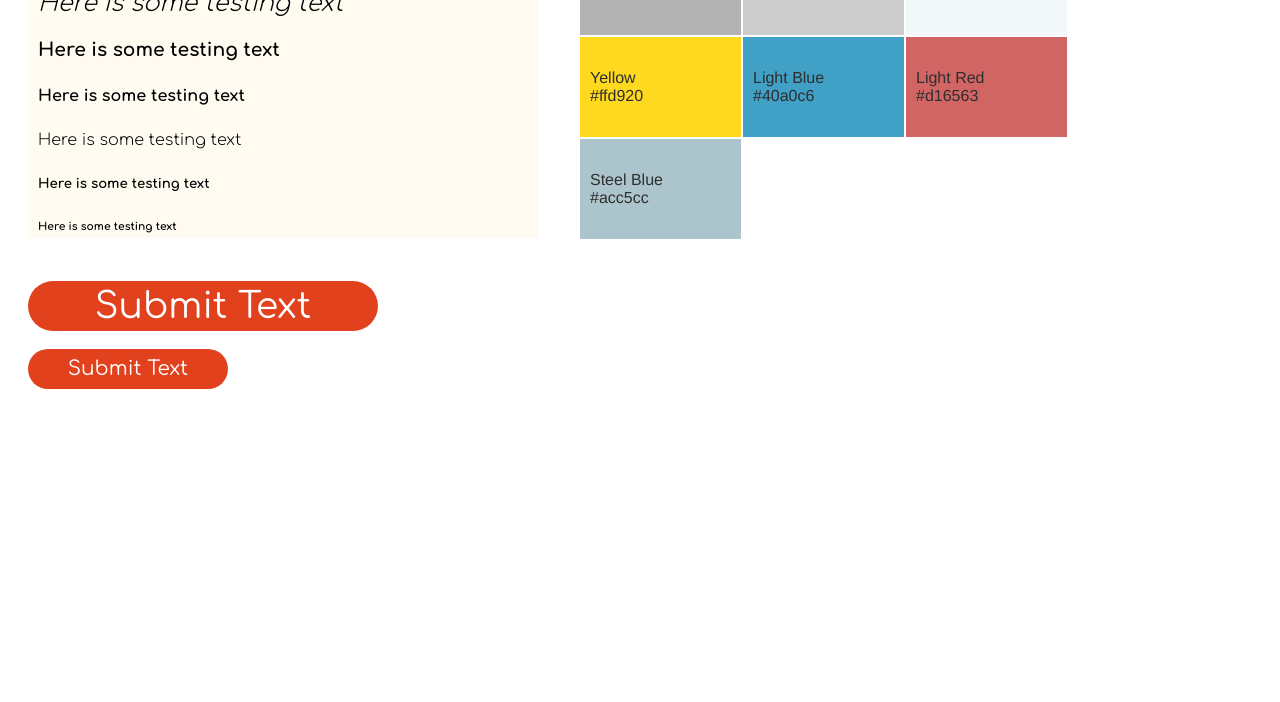
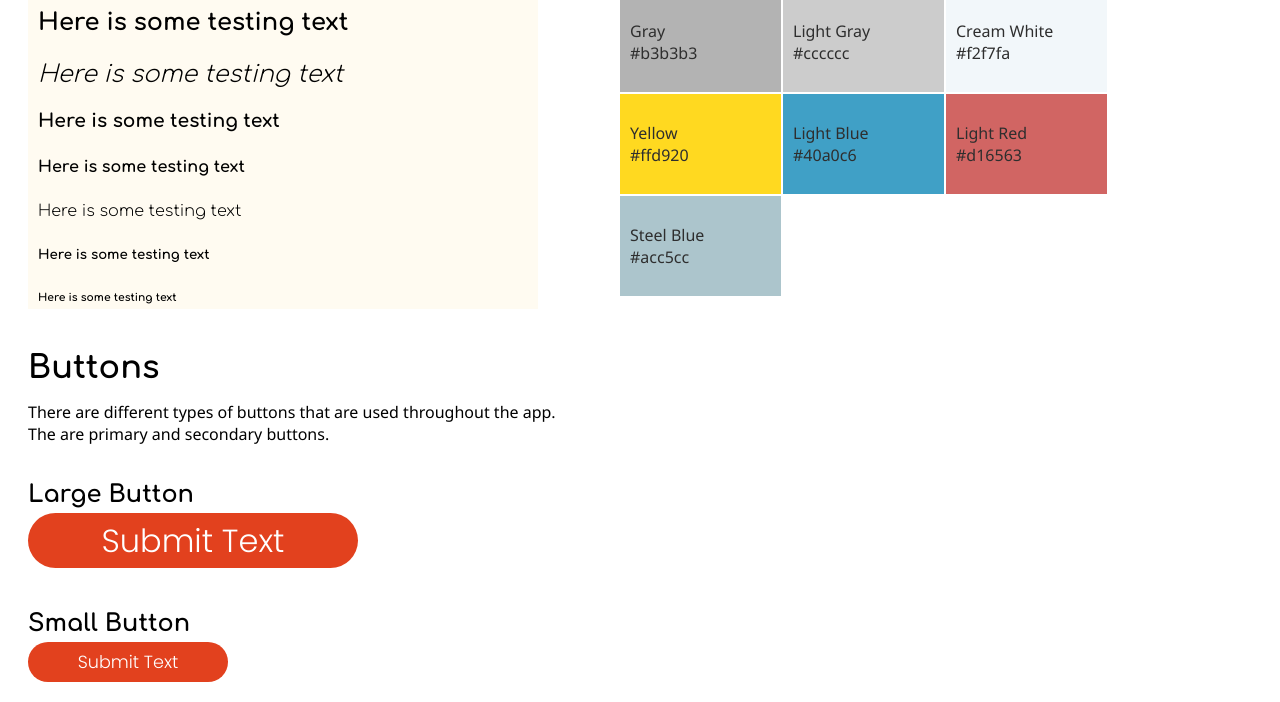
Before and after one commit to Adespinoza/outofpocket, a plain HTML site: page style_guide.html in a window 1280 px wide. Shown: the part 356-1058 px from the top of the page. Before the commit the page ends 800 px from the top, so only its background shows below. Drawn offline with Linux system fonts and the light colour scheme.

Commit message:
Changed a few things around buttons and included transitions

```diff
--- a/style_guide.html
+++ b/style_guide.html
@@ -2,12 +2,12 @@
 <html>
 <head>
   <title>Style Guide</title>
-  <!-- <link href="https://fonts.googleapis.com/css?family=Poppins|Noto+Sans|Poiret+One|Comfortaa|Josefin+Slab" rel="stylesheet"> -->
+  <link href="https://fonts.googleapis.com/css?family=Poppins:300|Noto+Sans|Poiret+One|Comfortaa|Josefin+Slab" rel="stylesheet">
   <link href="https://fonts.googleapis.com/css?family=Comfortaa:300,400,700|Noto+Sans:400,700" rel="stylesheet">
 </head>
 <style>
   html, body {
-    font-family: 'Helvetica Neue', serif;
+    font-family: 'Noto Sans', 'Helvetica Neue', serif;
   }
   h1, h2, h3, h4, h5, h6 {
     margin-bottom: 5px;
@@ -75,28 +75,34 @@
     width: 100%;
   }
   .item {
+    width: 550px;
     margin: 20px;
   }
+  .primary {
+    border: none;
+    cursor: pointer;
+    outline: none;
+  }
+  .primary:hover {
+    transition: all 0.25s ease-out;
+    background-color: #f55836;
+  }
   .button-large {
-    font-family: 'Comfortaa', serif;
-    font-size: 2.25em;
+    font-family: 'Poppins', serif;
+    font-size: 2em;
     color: #ffffff;
     background-color: #E2411E;
-    border: none;
-    cursor: pointer;
     padding: 0px 30px;
     display: inline-block;
     border-radius: 50px;
-    width: 350px;
-    height: 50px;
+    width: 330px;
+    height: 55px;
   }
   .button-small {
-    font-family: 'Comfortaa', serif;
-    font-size: 1.25em;
+    font-family: 'Poppins', serif;
+    font-size: 1.1em;
     color: #ffffff;
     background-color: #E2411E;
-    border: none;
-    cursor: pointer;
     padding: 0px 30px;
     display: inline-block;
     border-radius: 50px;
@@ -118,6 +124,9 @@
   <div class="container row">
     <div class="item">
       <h1>Typography</h1>
+      <p>
+        There are two main fonts that are used for this project. Comfortaa and Noto Sans which are from <a href="https://fonts.google.com/">Google Fonts</a>
+      </p>
       <div class="container column example">
         <h1>Here is some testing text</h1>
         <h1 class="light italic">Here is some testing text</h1>
@@ -132,7 +141,9 @@
     </div>
     <div class="item">
       <h1>Core Interface Colors</h1>
-      These colors are the main tones that are used throughout the app. In future versions, we will incorporate different opacities with Less/SASS support.
+      <p>
+        These colors are the main tones that are used throughout the app. In future versions, we will incorporate different opacities with Less/SASS support.
+      </p>
       <table>
         <tr>
           <td class="red">Red<br />#e2411e</td>
@@ -156,11 +167,15 @@
     </div>
   </div>
   <div class="item">
-    <div class="container row">
-      <div class="container column">
-        <button class="button-large">Submit Text</button><br/>
-        <button class="button-small">Submit Text</button>
-      </div>
+    <h1>Buttons</h1>
+    <p>
+      There are different types of buttons that are used throughout the app. The are primary and secondary buttons.
+    </p>
+    <div class="container column">
+      <h2>Large Button</h2>
+      <button class="primary button-large light">Submit Text</button><br/>
+      <h2>Small Button</h2>
+      <button class="primary button-small">Submit Text</button>
     </div>
   </div>
 </body>
```
